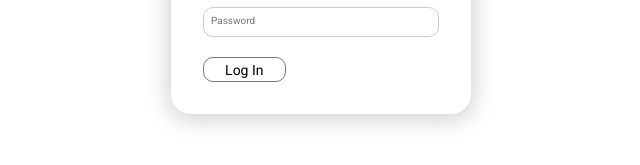
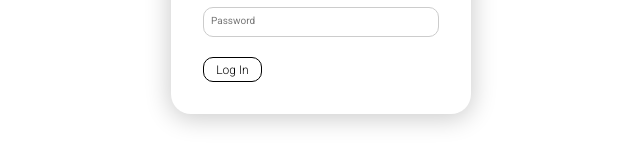
Before and after one commit to tdd3vlp/auth_form, a plain HTML site: page index.html in a window 1280 px wide. Shown: the part 403-568 px from the top of the page, 319-959 px from the left. Drawn offline with Linux system fonts and the light colour scheme.

Commit message:
fix: style and animation

```diff
--- a/style.css
+++ b/style.css
@@ -50,6 +50,7 @@ input {
   padding: 0 1.6rem;
 
   border: 1px solid #ccc;
+  outline: none;
 
   border-radius: 1rem;
 }
@@ -60,7 +61,7 @@ input:focus {
 
 input:focus + span {
   top: -20%;
-  left: 5%;
+  left: 14px;
 
   color: rgb(27, 123, 212);
   background-color: #fff;
@@ -79,7 +80,7 @@ span {
 }
 
 .button {
-  width: 35%;
+  width: 25%;
   height: 2.5rem;
 
   margin-top: 1rem;
@@ -88,11 +89,15 @@ span {
   align-items: center;
   justify-content: center;
 
-  font-size: 1.4rem;
+  font-size: 1.2rem;
+  font-weight: 300;
+  color: black;
   background-color: #fff;
 
-  border: 1px solid #777;
+  border: 1px solid black;
   border-radius: 1rem;
+
+  transition: all 0.3s;
 }
 
 .button:hover {
@@ -101,5 +106,5 @@ span {
 
 .button:active {
   cursor: pointer;
-  background-color: #eee;
+  transform: scale(0.9);
 }
```
